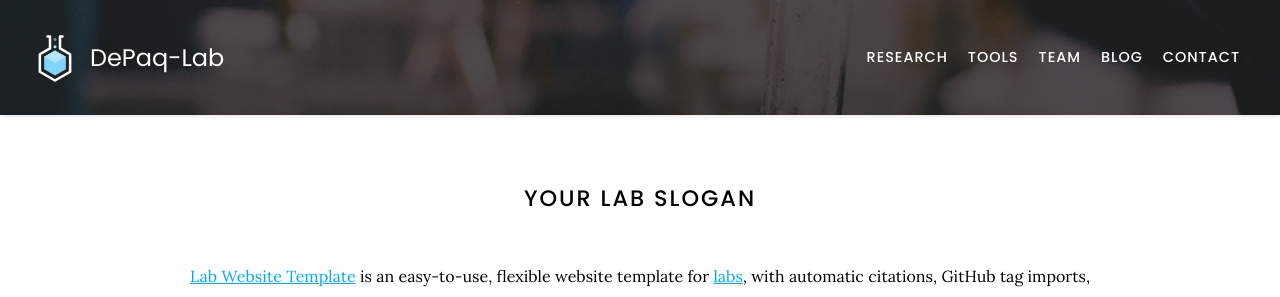
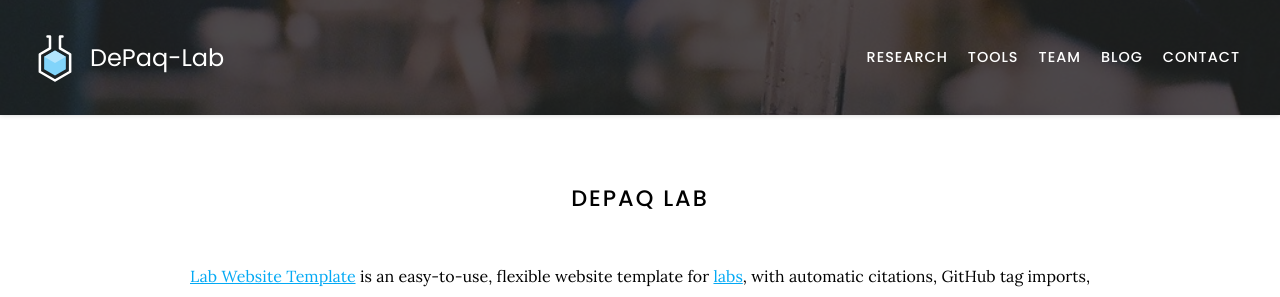
Before and after one commit to GrantMcConachie/depasquale-lab.github.io, a Jekyll site: the page built from index.md, in a window 1280 px wide. Shown: the top 297 px of the page. Built offline with Jekyll 4.4.1, drawn with Linux system fonts in a browser that asks for light colours; nearby versions of some CDN libraries.

Commit message:
Update index.md

```diff
--- a/index.md
+++ b/index.md
@@ -2,7 +2,7 @@
 title: Home
 ---
 
-# Your Lab Slogan
+# DePaq Lab
 
 [Lab Website Template](https://github.com/greenelab/lab-website-template) is an easy-to-use, flexible website template for [labs](https://www.greenelab.com/), with automatic citations, GitHub tag imports, pre-built components, and more.
 Spend less time reinventing the wheel, and more time running your lab.
```
